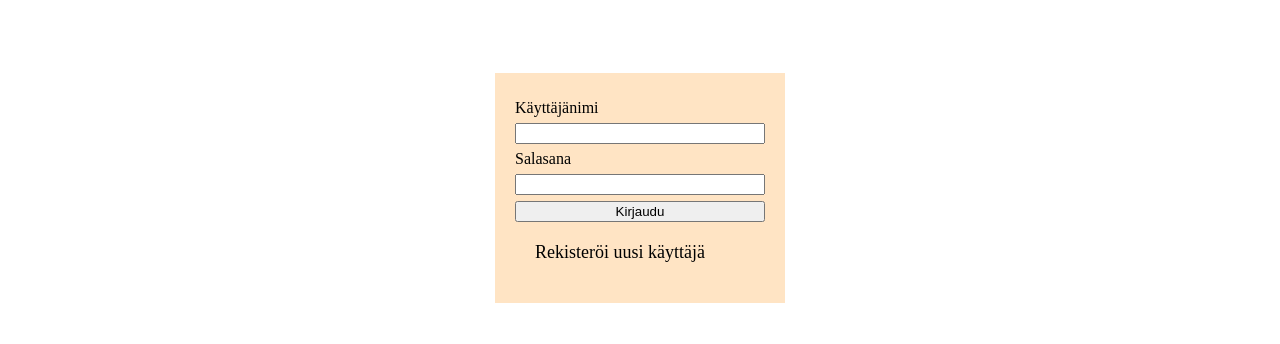
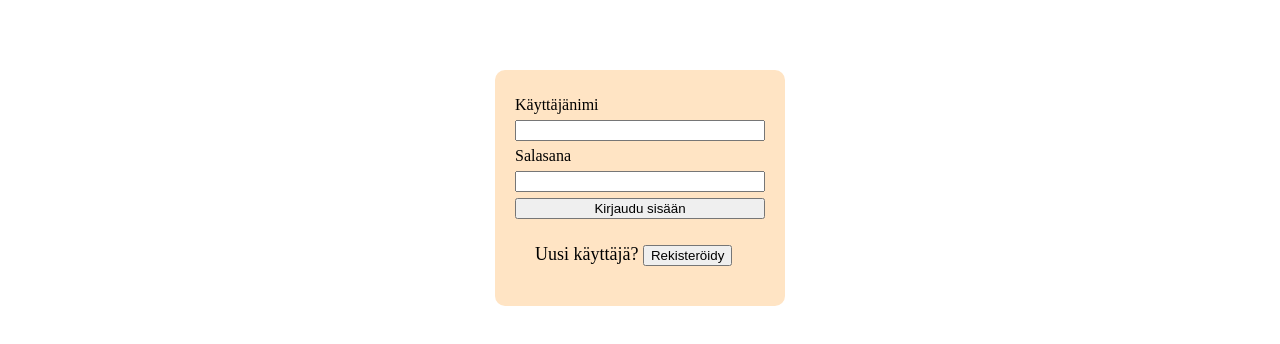
Before and after one commit to vpmammela/kuvanjako-app, a Vue app: page / in a window 1280 px wide. Both pictures are taken after a click on the link "Kirjaudu". Shown: the part 212-556 px from the top of the page. Built offline with nearby package versions, Linux system fonts and the light colour scheme; no server answers.

Commit message:
minor fixes

```diff
--- a/package.json
+++ b/package.json
@@ -14,7 +14,8 @@
     "v3-infinite-loading": "^1.0.6",
     "vue": "^3.2.25",
     "vue-base64-file-upload": "^1.0.4",
-    "vue-router": "^4.0.14"
+    "vue-router": "^4.0.14",
+    "vue-use-infinite-scroll": "^0.0.3"
   },
   "devDependencies": {
     "@vitejs/plugin-vue": "^2.2.0",
--- a/src/components/login/LoginView.vue
+++ b/src/components/login/LoginView.vue
@@ -4,7 +4,7 @@ import { inject, reactive, ref } from 'vue';
 import { authService } from '../../services/authService'
 import { RouterLink } from 'vue-router';
 
-let showLoginView: boolean= inject('showLogin')
+let showLoginView: any= inject('showLogin')
 
 const credentials = reactive({
     username: '',
@@ -36,9 +36,11 @@ onClickOutside(target, () => {
     <label>Salasana</label>
     <input v-model="credentials.password" type="password">
 
-    <button type="submit">Kirjaudu</button>
+    <button type="submit">Kirjaudu sisään</button>
 
-    <router-link to="/register" @click="showLoginView = false">Rekisteröi uusi käyttäjä</router-link>
+    <router-link to="/register" @click="showLoginView = false">Uusi käyttäjä?
+    <button>Rekisteröidy</button>
+    </router-link>
 </form>
 
 </template>
@@ -57,6 +59,8 @@ onClickOutside(target, () => {
     background-color: bisque;
     padding: 20px;
     transform: translate(-50%, -50%);
+    border-radius: 10px;
+
 }
 
 input, label, button {
--- a/src/components/publication/PublicationViewAll.vue
+++ b/src/components/publication/PublicationViewAll.vue
@@ -24,6 +24,7 @@ const { data, error, isFinished } = publicationService.useGetall()
                 <div class="item">
                     <PublicationView :publication="publication"></PublicationView>
             </div>
+            <div ref="intersectionTrigger"></div>
         </template>
                 </div>
     </template>
--- a/tsconfig.json
+++ b/tsconfig.json
@@ -6,6 +6,7 @@
         "importHelpers": true,
         "isolatedModules": true,
         "noEmit": true,
-        "strict": true
+        "strict": true,
+        "jsx": "preserve"
     }
 }
```
Also changed, not shown: 1 other file (tests, documents, lock files or other folders).
